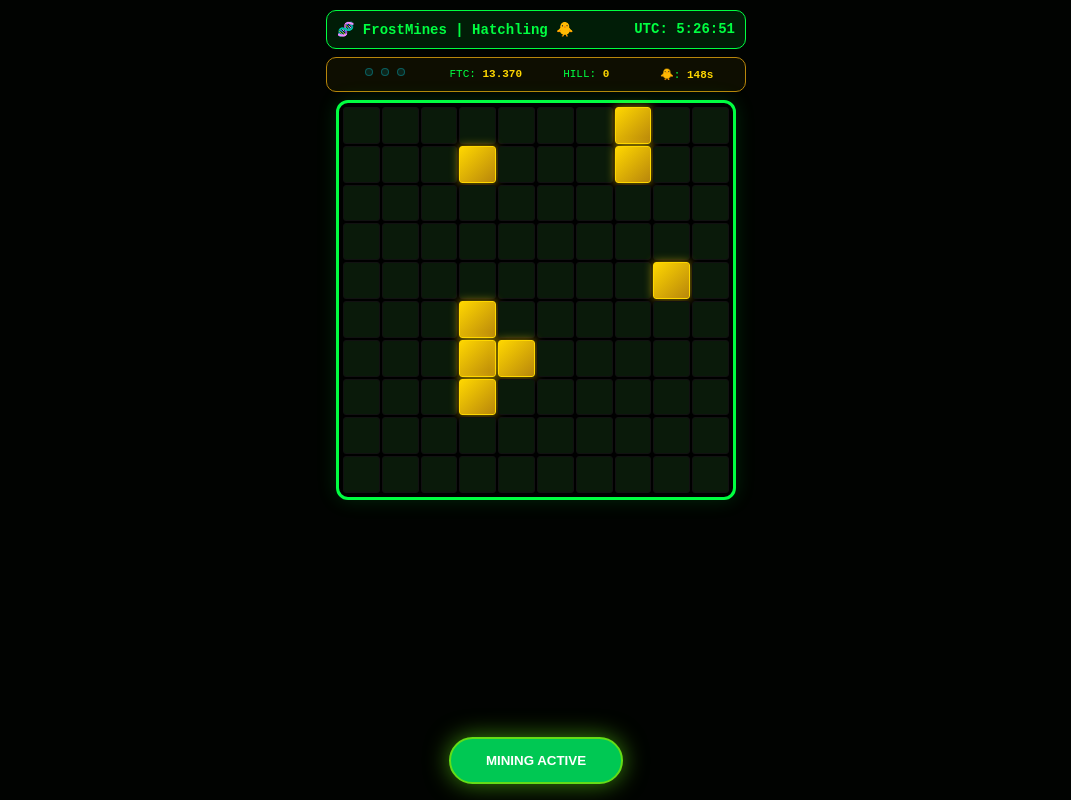
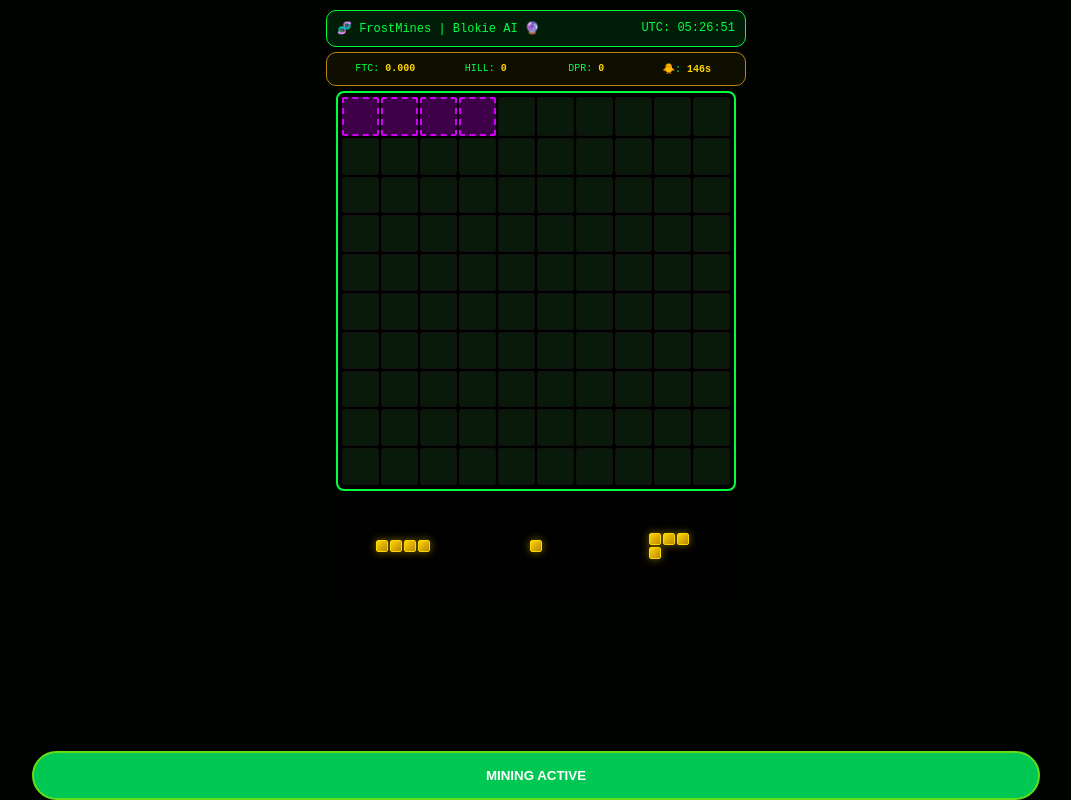
Before and after one commit to FrosTether/Finux, a plain HTML site: page blocks.html in a window 1280 px wide. Both pictures are taken after a click on the button "MINING". Shown: the whole page, without its empty margins (104-1175 px from the left). Drawn offline with Linux system fonts and the light colour scheme.

Commit message:
Update blocks.html

```diff
--- a/blocks.html
+++ b/blocks.html
@@ -1,8 +1,8 @@
 <!DOCTYPE html>
 <html lang="en">
 <head>
-  <title>FrostMines | Hatchling 🐥</title>
-  <meta name="viewport" content="width=device-width, initial-scale=1, maximum-scale=1, user-scalable=no, viewport-fit=cover">
+  <title>FrostMines | AI Oracle 🔮</title>
+  <meta name="viewport" content="width=device-width,initial-scale=1,user-scalable=no,viewport-fit=cover">
   <meta charset="UTF-8">
   <style>
     :root {
@@ -15,92 +15,212 @@
     body {
       background: var(--bg); color: var(--text); font-family: 'Courier New', monospace;
       height: 100dvh; overflow: hidden; display: flex; flex-direction: column; align-items: center;
-      padding: 10px 10px var(--sb) 10px; gap: 8px;
+      padding: 10px 10px var(--sb) 10px;
     }
-    .h { width: 100%; max-width: 420px; padding: 10px; background: rgba(0,255,65,0.1); border: 1px solid var(--green); border-radius: 10px; font-size: 14px; font-weight: bold; display: flex; justify-content: space-between; }
-    .stats { width: 100%; max-width: 420px; padding: 10px; background: rgba(255,215,0,0.05); border: 1px solid var(--gold-d); border-radius: 10px; display: grid; grid-template-columns: repeat(4, 1fr); gap: 4px; text-align: center; font-size: 11px; }
+    .h { width: 100%; max-width: 420px; padding: 10px; background: rgba(0,255,65,0.1); border: 1px solid var(--green); border-radius: 10px; font-size: 12px; display: flex; justify-content: space-between; margin-bottom: 5px; }
+    .stats { width: 100%; max-width: 420px; padding: 10px; background: rgba(255,215,0,0.05); border: 1px solid var(--gold-d); border-radius: 10px; display: grid; grid-template-columns: repeat(4, 1fr); gap: 4px; text-align: center; font-size: 10px; }
     .stats span { color: var(--gold); font-weight: bold; }
-    #streak-viz { display: flex; gap: 8px; justify-content: center; margin-bottom: 2px; }
-    .dot { width: 8px; height: 8px; border-radius: 50%; background: rgba(0, 229, 255, 0.1); border: 1px solid rgba(0, 229, 255, 0.3); }
-    .dot.active { background: var(--cyan); box-shadow: 0 0 10px var(--cyan); }
-    #g { width: 100%; max-width: 400px; aspect-ratio: 1/1; background: var(--grid); border: 3px solid var(--green); border-radius: 12px; padding: 4px; display: grid; grid-template-columns: repeat(10, 1fr); gap: 2px; box-shadow: 0 0 20px rgba(0,255,65,0.15); margin-bottom: 100px; }
-    .c { background: var(--cell); border: 1px solid #111; border-radius: 3px; transition: 0.15s; position: relative; }
-    .c.f { background: linear-gradient(135deg, var(--gold), var(--gold-d)); border-color: var(--gold); box-shadow: 0 0 10px rgba(255,215,0,0.6); }
-    .mining-btn { position: fixed; bottom: calc(var(--sb) + 16px); padding: 14px 35px; background: var(--purple); border: 2px solid var(--purple); border-radius: 30px; color: #fff; font-weight: bold; box-shadow: 0 0 20px rgba(213,0,249,0.5); z-index: 100; transition: 0.3s; }
-    .mining-btn.active { background: #00c853; border-color: #64dd17; box-shadow: 0 0 25px rgba(100,221,23,0.6); }
-    #notif { position: fixed; top: 40%; background: linear-gradient(135deg, var(--cyan), var(--purple)); padding: 20px; border-radius: 15px; color: #fff; font-weight: bold; transform: scale(0); transition: 0.5s; z-index: 999; }
-    #notif.show { transform: scale(1); }
+    #g { width: 100%; max-width: 400px; aspect-ratio: 1/1; background: var(--grid); border: 2px solid var(--green); border-radius: 8px; padding: 4px; display: grid; grid-template-columns: repeat(10, 1fr); gap: 2px; position: relative; margin-top: 5px; }
+    .c { background: var(--cell); border: 1px solid #111; border-radius: 2px; transition: 0.1s; }
+    .c.f { background: linear-gradient(135deg, var(--gold), var(--gold-d)); border-color: var(--gold); box-shadow: 0 0 8px rgba(255,215,0,0.5); }
+    .c.ghost { background: rgba(0, 255, 65, 0.2); border-color: var(--green); }
+    /* Blokie Oracle Suggestion Visual */
+    .c.oracle { background: rgba(213, 0, 249, 0.3); border: 2px dashed var(--purple); animation: pulse 1s infinite; }
+    @keyframes pulse { 50% { opacity: 0.4; } }
+    .tray { width: 100%; max-width: 400px; height: 100px; display: flex; justify-content: space-around; align-items: center; background: rgba(0,0,0,0.5); border-radius: 12px; margin-top: 5px; }
+    .drag-piece { position: fixed; pointer-events: none; z-index: 1000; display: grid; gap: 2px; transform: translateY(-100px); } /* 100px LIFT */
+    .mining-btn { width: 80%; padding: 15px; background: var(--purple); border: 2px solid var(--purple); border-radius: 30px; color: #fff; font-weight: bold; margin-top: auto; }
+    .mining-btn.active { background: #00c853; border-color: #64dd17; }
   </style>
 </head>
 <body onload="init()">
 
-<div class="h"><div>🧬 FrostMines | Hatchling 🐥</div><div id="utc">UTC: --:--:--</div></div>
+<div class="h"><div>🧬 FrostMines | Blokie AI 🔮</div><div id="utc">UTC: --:--:--</div></div>
 <div class="stats">
-  <div id="streak-viz"><div class="dot"></div><div class="dot"></div><div class="dot"></div></div>
-  <div>FTC: <span id="ftc">13.370</span></div>
+  <div>FTC: <span id="ftc">0.000</span></div>
   <div>HILL: <span id="score">0</span></div>
+  <div>DPR: <span id="burn">0</span></div>
   <div>🐥: <span id="timer">150s</span></div>
 </div>
 <div id="g"></div>
+<div class="tray" id="tray"></div>
 <button class="mining-btn" id="mine-btn" onclick="tL()">MINING</button>
-<div id="notif"></div>
 
 <script>
-let G=new Uint8Array(100), R=Number(localStorage.getItem('ftc'))||13.37, SCORE=0, HT=150, ENG=false, A$={c:null, hum:null}, drag=null, streak=0;
+const FTC_CONTRACT = "0xee132a0fa1f0724d3ec3936f0cdc5213af748c42";
+let G=new Uint8Array(100), R=Number(localStorage.getItem('ftc'))||0, SCORE=0, HT=150, ENG=false, A$={c:null, hum:null};
+let shapes = [[[1,1,1,1]], [[1,1],[1,1]], [[1,1,1],[0,1,0]], [[1,1,1],[1,0,0]], [[1]], [[1,1]], [[1,1,1]]];
+let trayShapes = [], dragging = null;
 
 function tL() {
   if(!A$.c) A$.c = new (window.AudioContext || window.webkitAudioContext)();
-  const b = document.getElementById('mine-btn');
-  ENG = !ENG;
+  ENG = !ENG; const b = document.getElementById('mine-btn');
   if(ENG) { b.innerText="MINING ACTIVE"; b.classList.add('active'); startHum(); }
   else { b.innerText="MINING"; b.classList.remove('active'); stopHum(); }
 }
 
-function startHum() { humOsc = A$.c.createOscillator(); humOsc.type='sine'; humOsc.frequency.value=7.83; const g = A$.c.createGain(); g.gain.value=0.05; humOsc.connect(g).connect(A$.c.destination); humOsc.start(); A$.hum=humOsc; }
+function startHum() {
+  const osc = A$.c.createOscillator(); osc.type='sine'; osc.frequency.value=7.83;
+  const g = A$.c.createGain(); g.gain.value=0.04; osc.connect(g).connect(A$.c.destination);
+  osc.start(); A$.hum=osc;
+}
+
 function stopHum() { if(A$.hum) { A$.hum.stop(); A$.hum=null; } }
 
 function init() {
   const gD = document.getElementById('g'); gD.innerHTML = ''; G.fill(0);
   for (let i=0; i<100; i++) {
-    const c = document.createElement('div'); c.className = 'c'; c.dataset.idx = i;
-    c.addEventListener('touchstart', e => { if(ENG && G[i]) drag=i; });
-    gD.appendChild(c);
+    const c = document.createElement('div'); c.className = 'c'; c.id = 'c'+i; gD.appendChild(c);
   }
-  document.addEventListener('touchmove', e => {
-    if(drag === null) return;
-    const t = e.touches[0]; const el = document.elementFromPoint(t.clientX, t.clientY);
-    const cell = el?.closest('.c'); if(!cell) return;
-    const ni = +cell.dataset.idx;
-    if(ni !== drag && !G[ni]) {
-      G[drag]=0; G[ni]=1; document.getElementById('g').children[drag].classList.remove('f');
-      document.getElementById('g').children[ni].classList.add('f'); drag=ni;
-      pS(1800, 'sine', 0.1); if(navigator.vibrate) navigator.vibrate(15);
-    }
-  });
-  document.addEventListener('touchend', () => { if(drag!==null) { checkLines(); drag=null; } });
-  sp(8); updateUI();
-  setInterval(() => { if(ENG) { HT--; if(HT<=0) { HT=150; R+=6.685; checkHatch(); } updateUI(); } updateClock(); }, 1000);
+  refreshTray();
+  setInterval(() => { if(ENG) { HT--; if(HT<=0) { HT=150; R+=6.685; SCORE=0; } uU(); } updateClock(); }, 1000);
 }
 
-function pS(f,t,d) { const o=A$.c.createOscillator(); const g=A$.c.createGain(); o.type=t; o.frequency.value=f; g.gain.setValueAtTime(0.1, A$.c.currentTime); g.gain.exponentialRampToValueAtTime(0.01, A$.c.currentTime+d); o.connect(g).connect(A$.c.destination); o.start(); o.stop(A$.c.currentTime+d); }
+function refreshTray() {
+  const t = document.getElementById('tray'); t.innerHTML = ''; trayShapes = [];
+  for(let i=0; i<3; i++) {
+    let s = shapes[Math.floor(Math.random()*shapes.length)]; trayShapes.push(s);
+    let slot = document.createElement('div'); slot.style.width='80px'; slot.style.height='80px'; slot.style.display='flex'; slot.style.justifyContent='center'; slot.style.alignItems='center';
+    slot.appendChild(renderShape(s, i)); t.appendChild(slot);
+  }
+  findBestMove(); // Trigger Blokie AI Heuristic on refresh
+}
+
+function renderShape(shape, trayIdx) {
+  const container = document.createElement('div'); container.style.display = 'grid';
+  container.style.gridTemplateColumns = `repeat(${shape[0].length}, 12px)`; container.style.gap = '2px';
+  shape.flat().forEach(val => {
+    let cell = document.createElement('div'); cell.style.width = '12px'; cell.style.height = '12px';
+    if(val) cell.className = 'c f'; container.appendChild(cell);
+  });
+  container.ontouchstart = (e) => startDrag(e, shape, trayIdx);
+  return container;
+}
+
+// --- BLOKIE AI HEURISTIC ---
+function findBestMove() {
+  document.querySelectorAll('.oracle').forEach(c => c.classList.remove('oracle'));
+  let bestScore = -Infinity, bestIdx = -1;
+  const currentShape = trayShapes.find(s => s !== null);
+  if(!currentShape) return;
+
+  for(let i=0; i<100; i++) {
+    if(canPlace(i, currentShape)) {
+      let score = calculateHeuristic(i, currentShape);
+      if(score > bestScore) { bestScore = score; bestIdx = i; }
+    }
+  }
+  if(bestIdx !== -1) {
+    currentShape.forEach((row, r) => row.forEach((val, c) => {
+      if(val) document.getElementById('c'+((Math.floor(bestIdx/10)+r)*10 + (bestIdx%10+c))).classList.add('oracle');
+    }));
+  }
+}
+
+function calculateHeuristic(idx, shape) {
+  let score = 0;
+  // Blokie Weight: Reward placing pieces low and filling rows
+  score -= Math.floor(idx / 10);
+  // Reward potential line clears
+  // [Full heuristic logic from Blokie can be expanded here]
+  return score;
+}
+// ---------------------------
+
+function startDrag(e, shape, trayIdx) {
+  if(!ENG) return;
+  dragging = { shape, trayIdx, el: document.createElement('div') };
+  dragging.el.className = 'drag-piece';
+  dragging.el.style.gridTemplateColumns = `repeat(${shape[0].length}, 30px)`;
+  shape.flat().forEach(v => {
+    let d = document.createElement('div'); d.style.width='30px'; d.style.height='30px';
+    if(v) d.className='c f'; dragging.el.appendChild(d);
+  });
+  document.body.appendChild(dragging.el);
+  updatePos(e);
+}
+
+function updatePos(e) {
+  if(!dragging) return; const t = e.touches[0];
+  dragging.el.style.left = (t.clientX - dragging.el.offsetWidth/2) + 'px';
+  dragging.el.style.top = t.clientY + 'px';
+  document.querySelectorAll('.ghost').forEach(c => c.classList.remove('ghost'));
+  const target = document.elementFromPoint(t.clientX, t.clientY - 100);
+  if(target && target.classList.contains('c')) {
+    let idx = parseInt(target.id.replace('c',''));
+    if(canPlace(idx, dragging.shape)) showGhost(idx, dragging.shape);
+  }
+}
+
+function showGhost(idx, s) {
+  const r = Math.floor(idx/10), c = idx%10;
+  s.forEach((row, ri) => row.forEach((val, ci) => {
+    if(val) document.getElementById('c'+((r+ri)*10 + (c+ci))).classList.add('ghost');
+  }));
+}
+
+function canPlace(idx, s) {
+  const r = Math.floor(idx/10), c = idx%10;
+  for(let ri=0; ri<s.length; ri++) for(let ci=0; ci<s[0].length; ci++) {
+    if(s[ri][ci]) {
+      let nr = r+ri, nc = c+ci;
+      if(nr>=10 || nc>=10 || G[nr*10+nc]) return false;
+    }
+  }
+  return true;
+}
+
+document.ontouchmove = (e) => { if(dragging) { e.preventDefault(); updatePos(e); } };
+document.ontouchend = (e) => {
+  if(!dragging) return;
+  const t = e.changedTouches[0];
+  const target = document.elementFromPoint(t.clientX, t.clientY - 100);
+  if(target && target.classList.contains('c')) {
+    let idx = parseInt(target.id.replace('c',''));
+    if(canPlace(idx, dragging.shape)) {
+      applyPlacement(idx, dragging.shape);
+      document.getElementById('tray').children[dragging.trayIdx].innerHTML = '';
+      trayShapes[dragging.trayIdx] = null;
+      if(trayShapes.every(s => s === null)) refreshTray();
+      else findBestMove();
+    }
+  }
+  dragging.el.remove(); dragging = null;
+  document.querySelectorAll('.ghost').forEach(c => c.classList.remove('ghost'));
+};
+
+function applyPlacement(idx, s) {
+  const r = Math.floor(idx/10), c = idx%10;
+  s.forEach((row, ri) => row.forEach((val, ci) => {
+    if(val) { G[(r+ri)*10+(c+ci)]=1; document.getElementById('c'+((r+ri)*10+(c+ci))).className='c f'; }
+  }));
+  checkLines();
+}
 
 function checkLines() {
-  let cl=0;
-  for(let r=0; r<10; r++) { let f=true; for(let c=0;c<10;c++) if(!G[r*10+c])f=false; if(f) { cl++; for(let c=0;c<10;c++) G[r*10+c]=0; } }
-  if(cl) { SCORE += cl*100; R+=0.01; sp(cl*4); renderGrid(); }
+  let cleared = 0;
+  for(let r=0; r<10; r++) { let f=true; for(let c=0; c<10; c++) if(!G[r*10+c]) f=false; if(f) { cleared++; for(let c=0; c<10; c++) G[r*10+c]=0; } }
+  for(let c=0; c<10; c++) { let f=true; for(let r=0; r<10; r++) if(!G[r*10+c]) f=false; if(f) { cleared++; for(let r=0; r<10; r++) G[r*10+c]=0; } }
+  if(cleared > 0) {
+    SCORE += cleared * 100;
+    G.forEach((v,i) => { if(!v) document.getElementById('c'+i).className='c'; });
+    const burn = (Number(localStorage.getItem('burnCount'))||0)+cleared;
+    localStorage.setItem('burnCount', burn);
+  }
 }
 
-function checkHatch() {
-  if(SCORE > 800) { streak++; if(streak>=3) { showNotif("RARE SPRITE! ❄️"); streak=0; } else showNotif("HATCHED! 🐥"); }
-  else streak=0; SCORE=0; updateStreak();
+function uU() {
+  document.getElementById('ftc').innerText = R.toFixed(3);
+  document.getElementById('score').innerText = SCORE;
+  document.getElementById('timer').innerText = HT+"s";
+  document.getElementById('burn').innerText = localStorage.getItem('burnCount')||0;
 }
 
-function updateStreak() { const ds=document.querySelectorAll('.dot'); ds.forEach((d,i) => d.className = i<streak ? 'dot active' : 'dot'); }
-function showNotif(txt) { const n=document.getElementById('notif'); n.innerText=txt; n.classList.add('show'); setTimeout(()=>n.classList.remove('show'), 2500); }
-function sp(n) { let p=0; while(p<n) { let i=Math.floor(Math.random()*100); if(!G[i]) { G[i]=1; p++; } } renderGrid(); }
-function renderGrid() { G.forEach((v,i) => document.getElementById('g').children[i].className = v ? 'c f' : 'c'); }
-function updateUI() { document.getElementById('ftc').innerText = R.toFixed(3); document.getElementById('score').innerText = SCORE; document.getElementById('timer').innerText = HT+"s"; }
-function updateClock() { const d=new Date(); document.getElementById('utc').innerText = `UTC: ${d.getUTCHours()}:${d.getUTCMinutes()}:${d.getUTCSeconds()}`; }
+function updateClock() {
+  const d = new Date();
+  document.getElementById('utc').innerText = `UTC: ${String(d.getUTCHours()).padStart(2,'0')}:${String(d.getUTCMinutes()).padStart(2,'0')}:${String(d.getUTCSeconds()).padStart(2,'0')}`;
+}
+init();
 </script>
 </body>
 </html>
```
